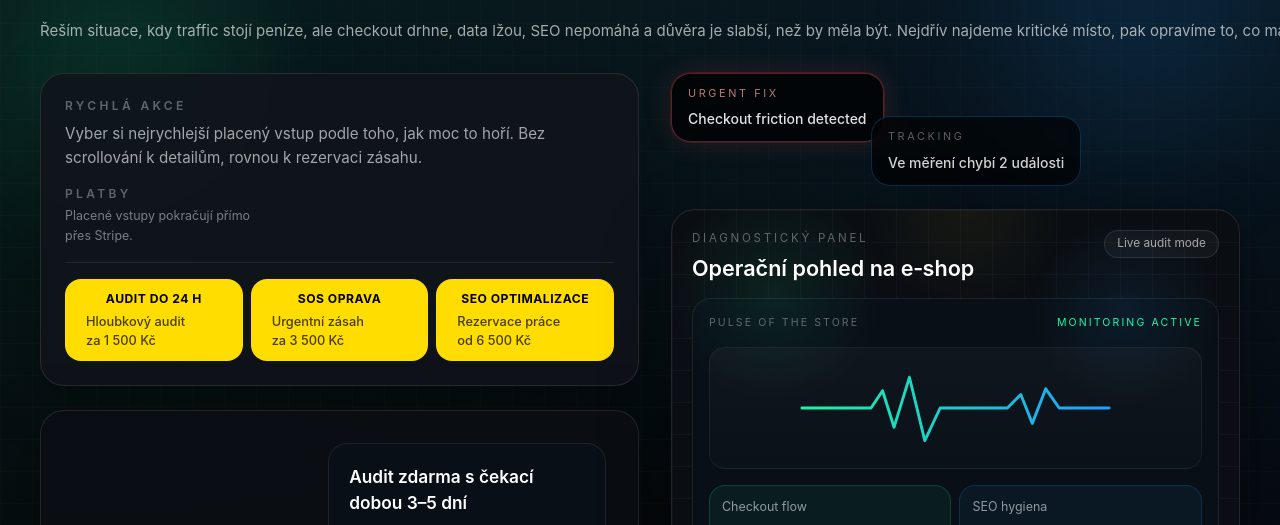
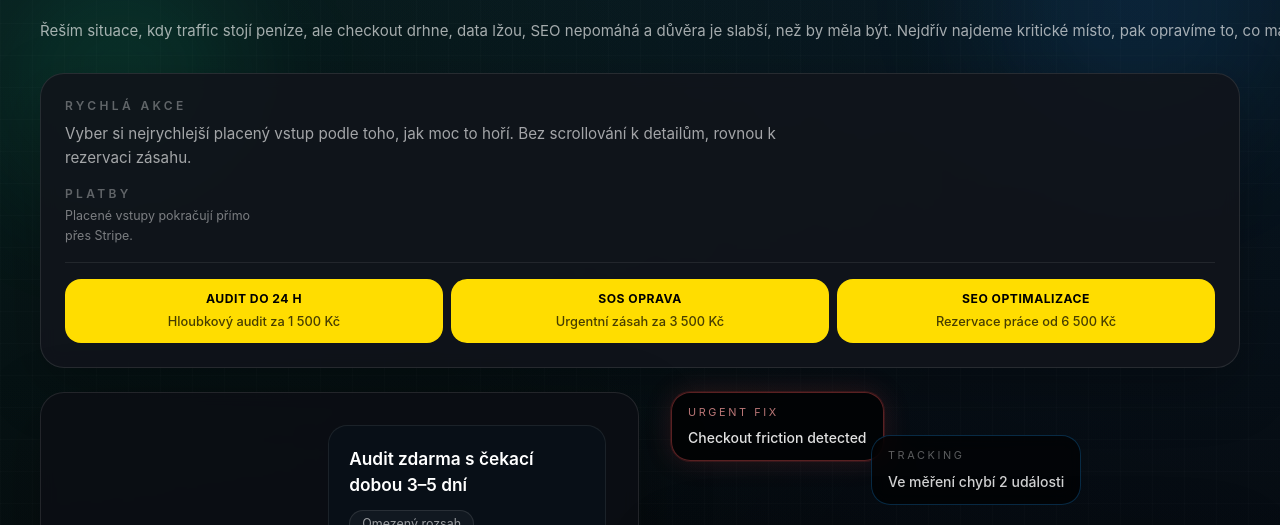
Before and after one commit to lb-ship-it/e-shop-medic, an Astro site: page / in a window 1280 px wide. Shown: the part 203-728 px from the top of the page. Built offline with nearby package versions, Linux system fonts and the light colour scheme; Astro itself is replaced by a stand-in of ours.

Commit message:
Move quick actions under hero copy

```diff
--- a/src/pages/index.astro
+++ b/src/pages/index.astro
@@ -28,9 +28,41 @@ const extraSymptoms = site.symptoms.slice(2);
         </p>
       </div>
 
-      <div class="mt-7 grid items-start gap-6 xl:grid-cols-[minmax(0,1fr)_minmax(19rem,0.95fr)] xl:gap-8">
+      <div class="mt-7">
+        <div class="panel p-4 md:p-6">
+          <div class="space-y-3 border-b border-white/8 pb-4 md:space-y-4">
+            <div class="max-w-3xl">
+              <p class="eyebrow">Rychlá akce</p>
+              <p class="mt-2 text-[0.88rem] leading-6 text-white/62 md:text-[0.95rem]">
+                Vyber si nejrychlejší placený vstup podle toho, jak moc to hoří.
+                <span class="hidden md:inline"> Bez scrollování k detailům, rovnou k rezervaci zásahu.</span>
+              </p>
+              <p class="mt-1 text-[0.88rem] leading-6 text-white/62 md:hidden">
+                Bez scrollování k detailům, rovnou k rezervaci zásahu.
+              </p>
+            </div>
+            <div class="max-w-[12rem]">
+              <p class="eyebrow">Platby</p>
+              <p class="mt-1 text-[0.78rem] leading-5 text-white/45">
+                Placené vstupy pokračují přímo přes Stripe.
+              </p>
+            </div>
+          </div>
+
+          <div class="mt-4 grid gap-2 md:grid-cols-3">
+            {site.quickActions.map((action) => (
+              <a href={action.href} class="cta-yellow flex min-h-14 flex-col items-start justify-center rounded-3xl px-4 py-3 text-left md:min-h-16">
+                <span class="text-[0.76rem] font-bold uppercase tracking-[0.04em]">{action.label}</span>
+                <span class="mt-1 text-[0.8rem] font-medium normal-case tracking-normal text-black/72">{action.helper}</span>
+              </a>
+            ))}
+          </div>
+        </div>
+      </div>
+
+      <div class="mt-6 grid items-start gap-6 xl:grid-cols-[minmax(0,1fr)_minmax(19rem,0.95fr)] xl:gap-8">
         <div class="space-y-6">
-          <div class="panel p-4 md:p-6">
+          <div class="hidden panel p-4 md:p-6">
             <div class="space-y-3 border-b border-white/8 pb-4 md:space-y-4">
               <div class="max-w-2xl">
                 <p class="eyebrow">Rychlá akce</p>
```
